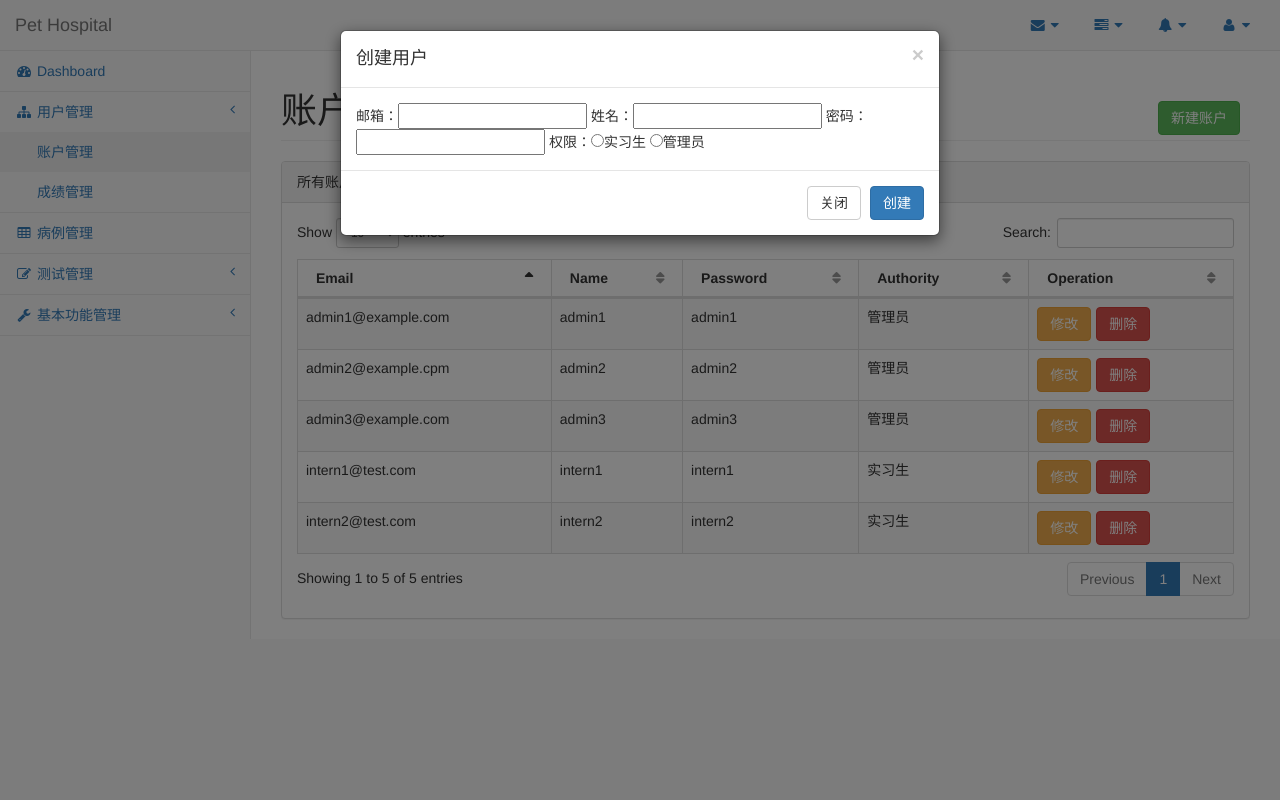
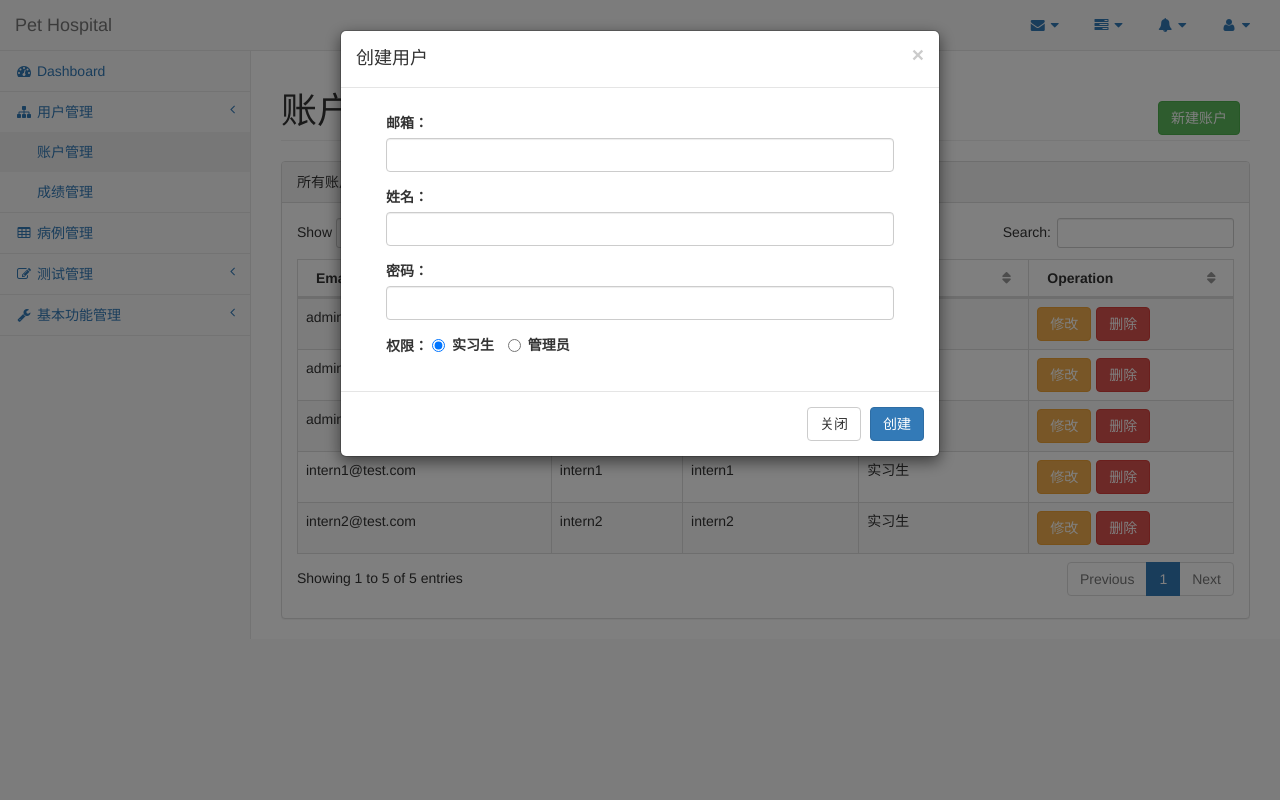
Before and after one commit to srewac/PetHospital, a Django app: page /Manage/user/ in a window 1280 px wide, after a click on "新建账户". Run offline with Django 3.2, Linux system fonts and the light colour scheme; data comes from the database, SQL or seed files in the repository; some libraries are stand-ins or nearby versions.

Commit message:
revise model

```diff
--- a/templates/backend/user/user_info.html
+++ b/templates/backend/user/user_info.html
@@ -36,7 +36,6 @@
 
         function update() {
             var form = new FormData(document.getElementById('user_modify'));
-            //获取模态框数据
             $.ajax({
                 type: "post",
                 url: "{% url 'Manage:user_update' %}",
@@ -58,6 +57,11 @@
         }
 
         function create() {
+            if (!isEmail($("#user_create div:eq(0) #email").value())) {
+                $("#user_create div:eq(0) p").html('邮箱格式错误，请重新输入！');
+                $("#user_create div:eq(0) p").show();
+            }
+            else {
                 var form = new FormData(document.getElementById('user_create'));
                 $.ajax({
                     type: "post",
@@ -74,6 +78,23 @@
                     }
                 });
                 $('#create').modal('hide');
+            }
+        }
+
+        function quit_create() {
+            $("#user_create div:eq(0) input").value('');
+            $("#user_create div:eq(0) p").html('');
+            $("#user_create div:eq(1) input").value('');
+            $("#user_create div:eq(1) p").html('');
+            $("#user_create div:eq(2) input").value('');
+            $("#user_create div:eq(2) p").html('');
+            $("#user_create div:eq(3) #intern").attr('checked','checked');
+            $('#create').modal('hide');
+        }
+
+        <!--判断邮箱格式是否正确-->
+        function isEmail(str) {
+            return /^[a-zA-Z0-9_-]+@([a-zA-Z0-9]+\.)+(com|cn|net|org)$/.test(str)
         }
     </script>
     <div id="page-wrapper">
@@ -137,20 +158,45 @@
                     <button type="button" class="close" data-dismiss="modal" aria-hidden="true">×</button>
                     <h4 class="modal-title" id="myModalLabel">修改信息</h4>
                 </div>
-                <form method="post" id="user_modify">
                 <div class="modal-body">
+                    <form method="post" role="form" id="user_modify" style="margin:10px 30px">
                         <input type="text" name="id" id="id" hidden="hidden"/>
-                        邮箱：<input type="text" name="email" id="email"/>
-                        姓名：<input type="text" name="name" id="name"/>
-                        密码：<input type="text" name="password" id="password"/>
-                        权限：<input type="radio" name="authority" class="authority" id="intern" value="0"/>实习生
-                        <input type="radio" name="authority" class="authority" id="administrator" value="1"/>管理员
+                        <div class="form-group">
+                            <label>邮箱：</label>
+                            <input class="form-control" type="email" name="email" id="email"/>
+                            <p class="error-message" hidden="hidden" style="color: red">Example block-level help text
+                                here.</p>
+                        </div>
+                        <div class="form-group">
+                            <label>姓名：</label>
+                            <input class="form-control" type="text" name="name" id="name"/>
+                            <p class="error-message" hidden="hidden" style="color: red">Example block-level help text
+                                here.</p>
+                        </div>
+                        <div class="form-group">
+                            <label>密码：</label>
+                            <input class="form-control" type="text" name="password" id="password"/>
+                            <p class="error-message" hidden="hidden" style="color: red">Example block-level help text
+                                here.</p>
+                        </div>
+                        <div class="form-group">
+                            <label>权限：</label>
+                            <div class="radio-inline">
+                                <label><input type="radio" name="authority" class="authority" id="intern" value="0"/>实习生</label>
+                            </div>
+                            <div class="radio-inline">
+                                <label><input type="radio" name="authority" class="authority" id="administrator"
+                                              value="1"/>管理员</label>
+                            </div>
+                        </div>
+                    </form>
                 </div>
                 <div class="modal-footer">
                     <button type="button" class="btn btn-default" data-dismiss="modal">关闭</button>
                     <button type="button" class="btn btn-primary" onclick="update()">提交更改</button>
                 </div>
-                </form>
+
+
             </div>
             <!-- /.modal-content -->
         </div>
@@ -163,22 +209,48 @@
         <div class="modal-dialog">
             <div class="modal-content">
                 <div class="modal-header">
-                    <button type="button" class="close" data-dismiss="modal" aria-hidden="true">×</button>
+                    <button type="button" class="close" data-dismiss="modal" aria-hidden="true" onclick="quit_create()">×</button>
                     <h4 class="modal-title" id="myModalLabel">创建用户</h4>
                 </div>
-                <form id='user_create' method="post" action="{% url 'Manage:user_create' %}">
+
                 <div class="modal-body">
-                        邮箱：<input type="text" name="email"/>
-                        姓名：<input type="text" name="name"/>
-                        密码：<input type="text" name="password" />
-                        权限：<input type="radio" name="authority" class="authority" value="0"/>实习生
-                        <input type="radio" name="authority" class="authority" value="1"/>管理员
+                    <form id='user_create' method="post" style="margin:10px 30px">
+                        <div class="form-group">
+                            <label>邮箱：</label>
+                            <input class="form-control" type="email" name="email" id="email"/>
+                            <p class="error-message" hidden="hidden" style="color: red">Example block-level help text
+                                here.</p>
+                        </div>
+                        <div class="form-group">
+                            <label>姓名：</label>
+                            <input class="form-control" type="text" name="name" id="name"/>
+                            <p class="error-message" hidden="hidden" style="color: red">Example block-level help text
+                                here.</p>
+                        </div>
+                        <div class="form-group">
+                            <label>密码：</label>
+                            <input class="form-control" type="text" name="password" id="password"/>
+                            <p class="error-message" hidden="hidden" style="color: red">Example block-level help text
+                                here.</p>
+                        </div>
+                        <div class="form-group">
+                            <label>权限：</label>
+                            <div class="radio-inline">
+                                <label><input type="radio" name="authority" class="authority" id="intern" value="0"
+                                              checked/>实习生</label>
+                            </div>
+                            <div class="radio-inline">
+                                <label><input type="radio" name="authority" class="authority" id="administrator"
+                                              value="1"/>管理员</label>
+                            </div>
+                        </div>
+                    </form>
                 </div>
                 <div class="modal-footer">
-                        <button type="button" class="btn btn-default" data-dismiss="modal">关闭</button>
+                    <button type="button" class="btn btn-default" data-dismiss="modal" onclick="quit_create()">关闭</button>
                     <button type="button" class="btn btn-primary" onclick="create()">创建</button>
                 </div>
-                </form>
+
 
             </div>
             <!-- /.modal-content -->
```
Lines whose indentation alone changed are shown as unchanged.
